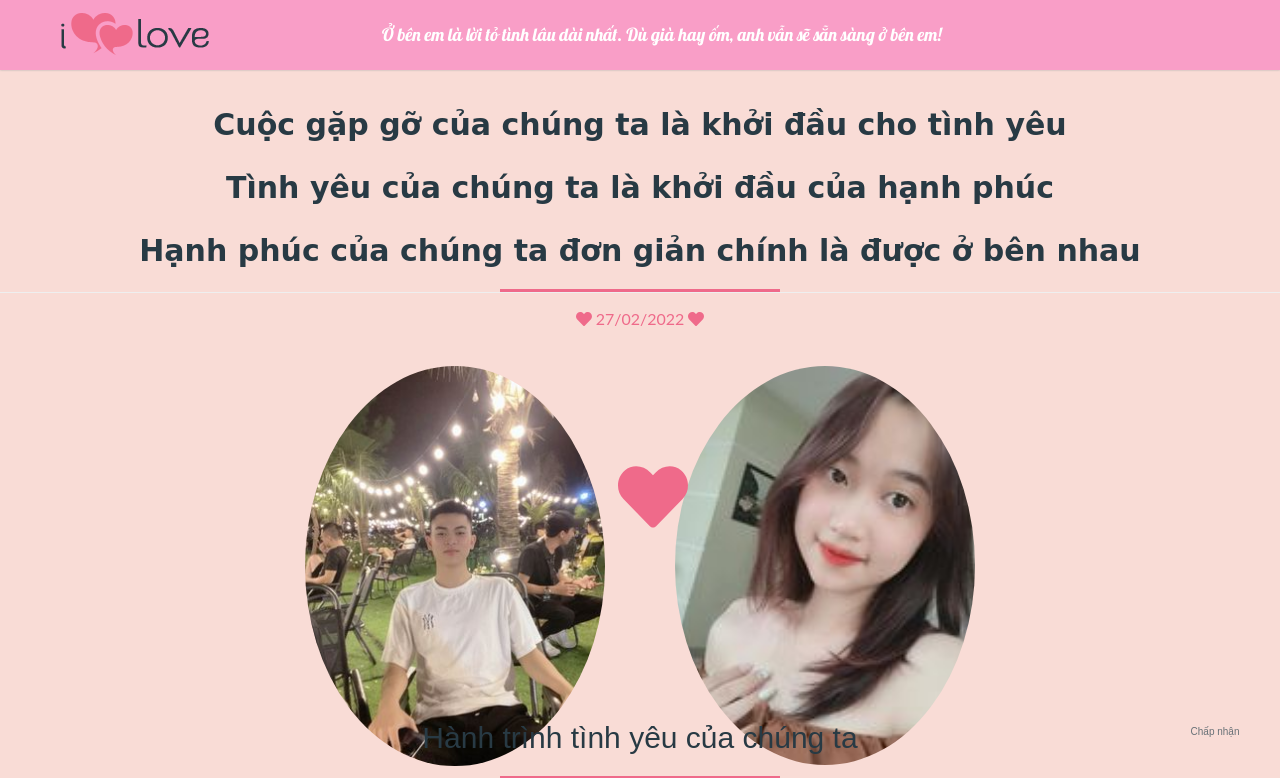
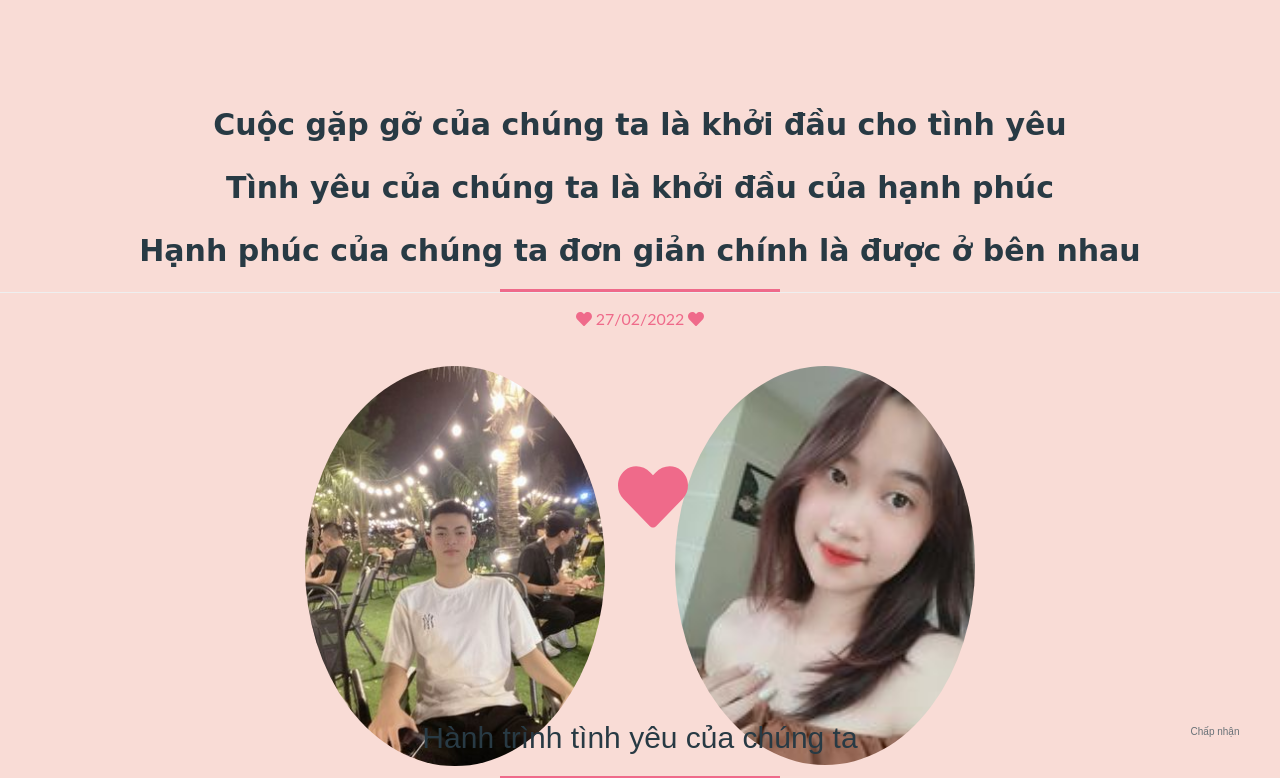
Before and after one commit to anhgiang22112003/kiniem1year, a plain HTML site: page index.html in a window 1280 px wide. Shown: the top 778 px of the page. Drawn offline with nearby package versions, Linux system fonts and the light colour scheme; a web font is replaced by a local one.

Commit message:
Update index.html

```diff
--- a/index.html
+++ b/index.html
@@ -29,15 +29,7 @@
 
     <body class="body">
         <div class="phu"></div>
-        <nav class="navbar navbar-default navbar-fixed-top" role="navigation"
-            data-anijs="if: mouseover, do: bounceIn animated"
-            style="background-color: #f99ec7 !important;box-shadow: 0 0 2px 0 #acacac;">
-            <img class="pull-left" style="display: inline-block !important;margin: 10px 25px 10px 60px"
-                src="images/logo.png" title="">
-            <div class="col-xs-8 text-center txt" data-bind="" style="font-family: 'Lobster', cursive;">
-                Ở bên em là lời tỏ tình lâu dài nhất. Dù già hay ốm, anh vẫn sẽ sẵn sàng ở bên em!
-            </div>
-        </nav>
+
         <div class="container-fluid" style="margin-top: 88px">
             <div id="begin" class="col-xs-12 text-center txt underline" data-anijs="if: mouseover, do: swing animated">
                 <h2 class="col-xs-12" style="font-family: 'Srisakdi', cursive;
```
